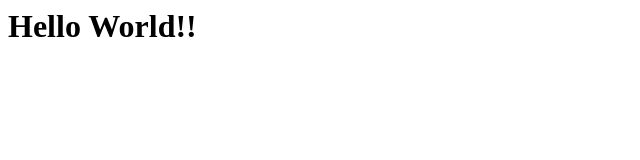
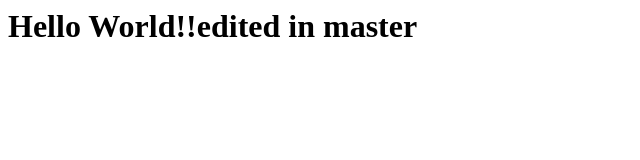
Before and after one commit to pratikadam007/webapp, a plain HTML site: page index.html in a window 1280 px wide. Shown: the whole page, without its empty margins (0-640 px from the left). Drawn offline with Linux system fonts and the light colour scheme.

Commit message:
master _chenged

```diff
--- a/index.html
+++ b/index.html
@@ -1 +1 @@
-<html><h1>Hello World!!</h1></html>
+<html><h1>Hello World!!edited in master</h1></html>
```
